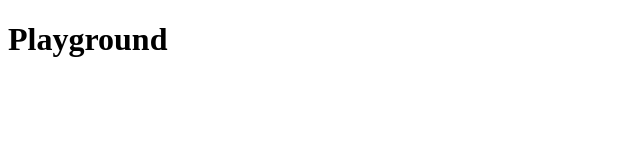
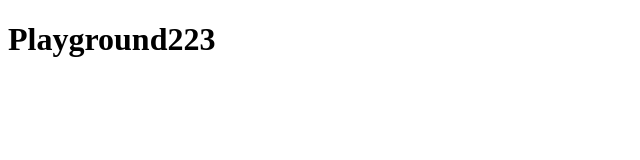
Before and after one commit to VelinIliev/playground, a plain HTML site: page index.html in a window 1280 px wide. Shown: the full height of the page, 0-640 px from the left. Drawn offline with Linux system fonts and the light colour scheme.

Commit message:
Update index.html

```diff
--- a/index.html
+++ b/index.html
@@ -6,6 +6,6 @@
     <title>Document</title>
 </head>
 <body>
-    <h1>Playground</h1>
+    <h1>Playground223</h1>
 </body>
 </html>
```
